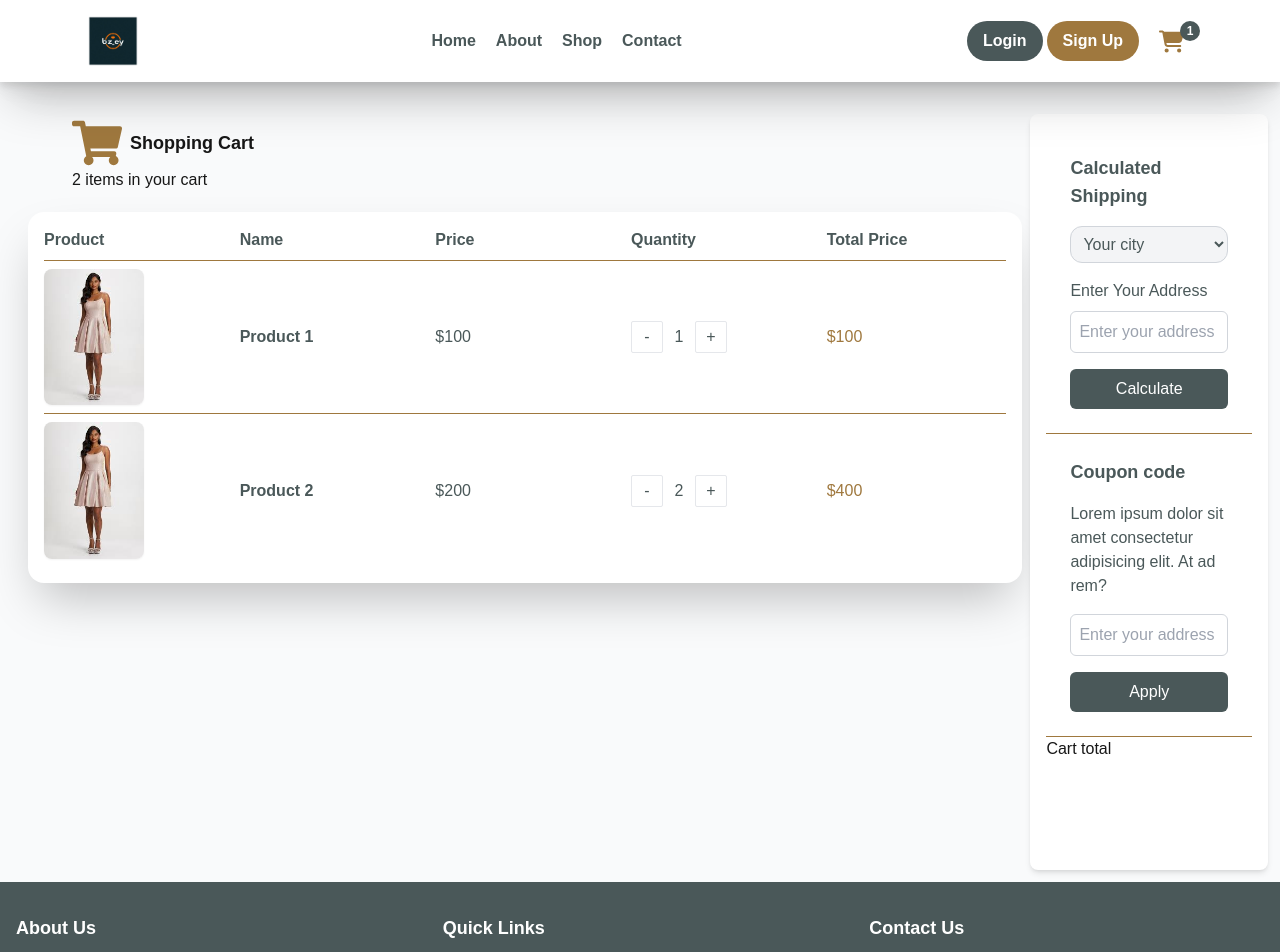
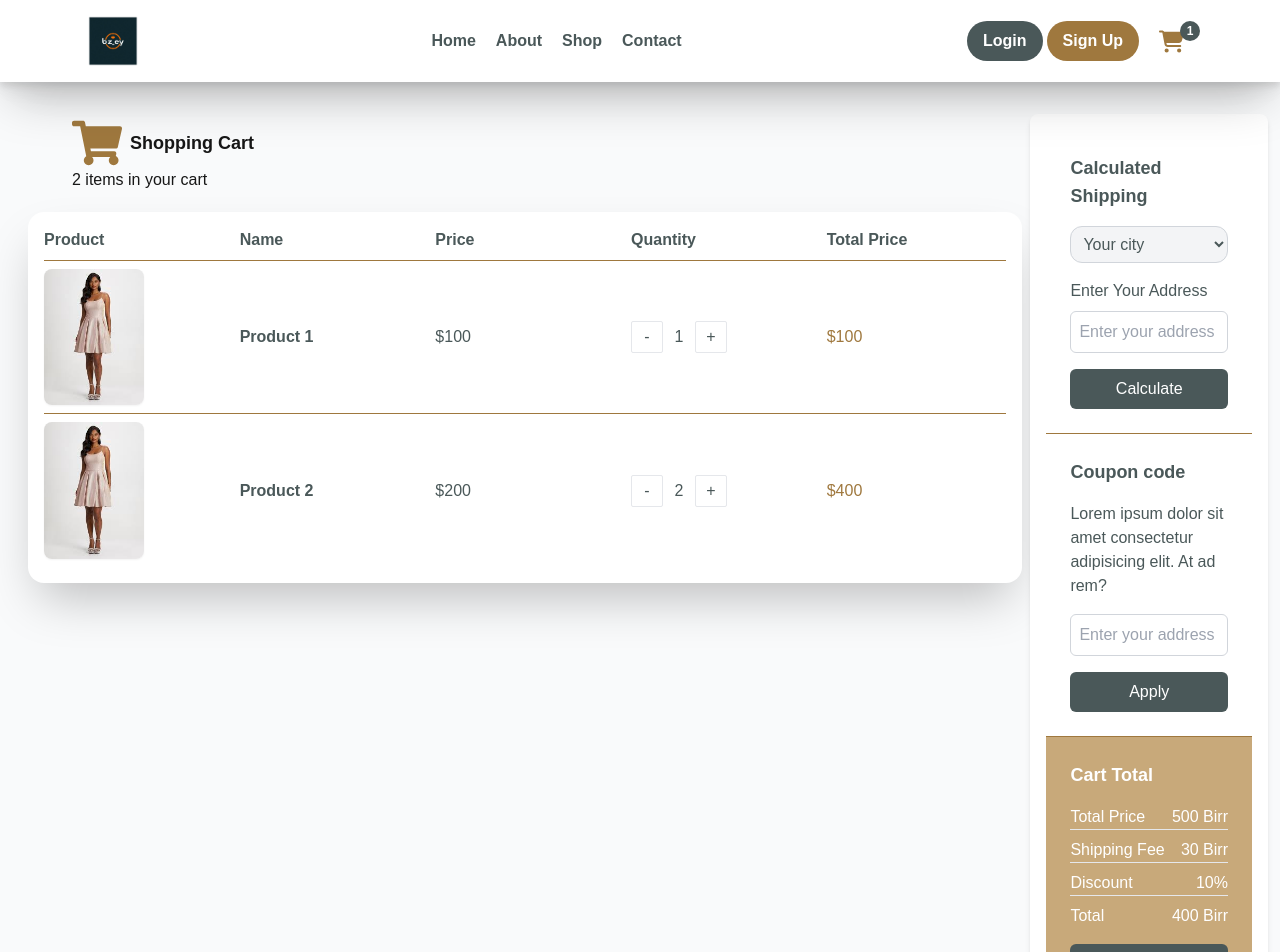
Before and after one commit to Bz14/E-Commerce-Website, a Next.js app in the folder Frontend/ecommerce/: page /cart in a window 1280 px wide. Shown: the top 952 px of the page. Built offline with nearby package versions, Linux system fonts and the light colour scheme.

Commit message:
Cart section implemented.

```diff
--- a/Frontend/ecommerce/src/app/cart/components/cart_total.tsx
+++ b/Frontend/ecommerce/src/app/cart/components/cart_total.tsx
@@ -1,5 +1,31 @@
 const CartTotal = () => {
-  return <h1>Cart total</h1>;
+  return (
+    <div className="bg-primaryHover text-white p-6 w-full max-w-md mx-auto space-y-4 border-b border-primaryBrown">
+      <h1 className="text-lg font-semibold">Cart Total</h1>
+      <div className="flex flex-col gap-2 mb-2">
+        <div className="flex items-center justify-between border-b">
+          <h2>Total Price</h2>
+          <h3>500 Birr</h3>
+        </div>
+        <div className="flex items-center justify-between border-b">
+          <h2>Shipping Fee</h2>
+          <h3>30 Birr</h3>
+        </div>
+        <div className="flex items-center justify-between border-b">
+          <h2>Discount</h2>
+          <h3>10%</h3>
+        </div>
+        <div className="flex items-center justify-between">
+          <h2>Total</h2>
+          <h3>400 Birr</h3>
+        </div>
+      </div>
+
+      <button className="w-full py-2 px-4 bg-primaryDark text-white rounded-md hover:bg-primaryLight focus:outline-none focus:ring-2 focus:ring-primaryDark">
+        Proceed to Checkout
+      </button>
+    </div>
+  );
 };
 
 export default CartTotal;
--- a/Frontend/ecommerce/src/app/cart/page.tsx
+++ b/Frontend/ecommerce/src/app/cart/page.tsx
@@ -30,7 +30,7 @@ const carts: Cart[] = [
 
 const CartPage = () => {
   return (
-    <div className="bg-gray-50 h-screen grid grid-cols-5 gap-4 lg:gap-2">
+    <div className="bg-gray-50 min-h-screen grid grid-cols-5 gap-4 lg:gap-2">
       <div className="col-span-5 lg:col-span-4 lg:ml-7">
         <CartTitle />
         <div className="bg-white shadow-2xl rounded-2xl p-4">
```
